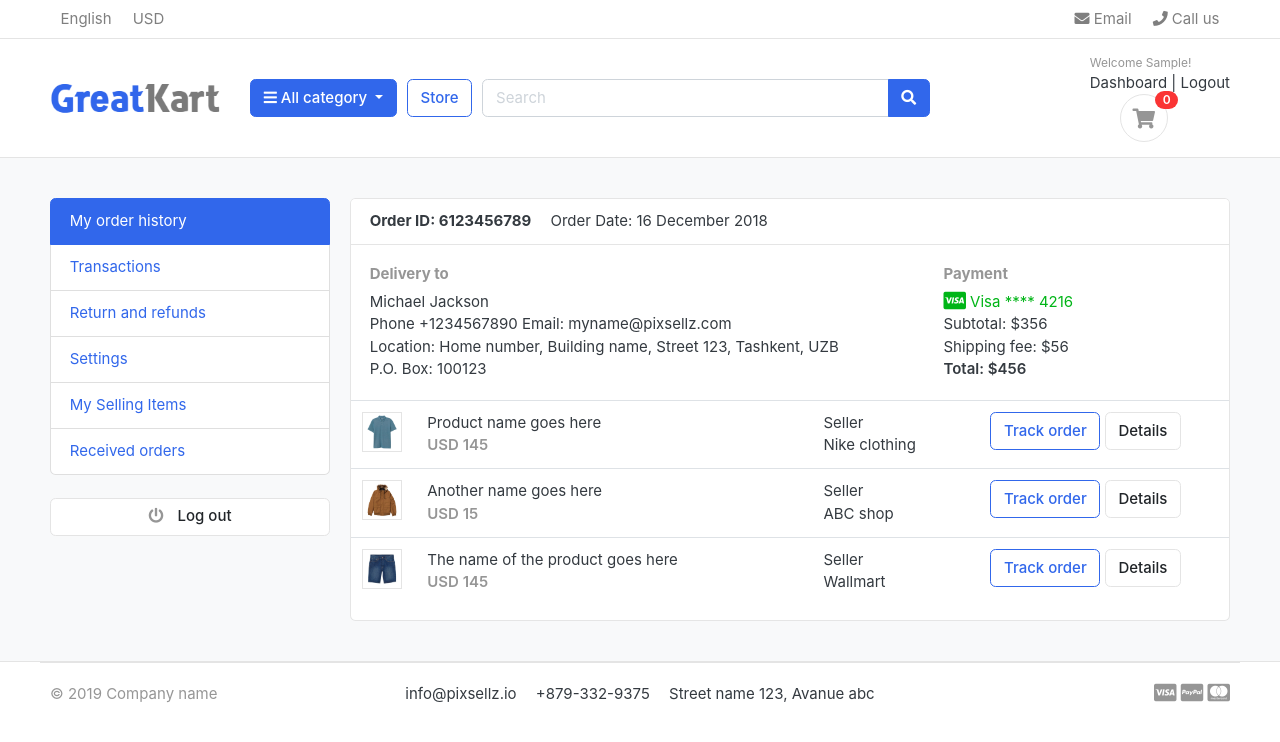
After one commit to ayush-m1911/E-Commerce-Platform, a Django app: page /accounts/ in a window 1280 px wide. The commit adds this page. Shown: the top 742 px of the page. Run offline with Django 5.2, Linux system fonts and the light colour scheme; the visitor is signed in with stand-in values (Sample User, id 1); data that the repository does not hold is empty; some libraries are stand-ins or nearby versions; some web fonts are replaced.

Commit message:
User Dashboard added!

```diff
--- a/accounts/urls.py
+++ b/accounts/urls.py
@@ -5,6 +5,8 @@ urlpatterns = [
     path('register/', views.register, name='register'),
     path('login/', views.login, name='login'),
     path('logout/', views.logout, name='logout'),
+    path('dashboard/', views.dashboard, name='dashboard'),
+    path('', views.dashboard, name='dashboard'),
     path('accounts/activate/<uidb64>/<token>/', views.activate, name='activate'),
 
 ]
--- a/accounts/views.py
+++ b/accounts/views.py
@@ -66,7 +66,7 @@ def login(request):
        if user is not None:
            auth.login(request, user)
            #messages.success(request, 'You are now logged in.')
-           return redirect('home')
+           return redirect('dashboard')
        else:
            messages.error(request, 'Invalid login credentials')
            return redirect('login')
@@ -92,3 +92,7 @@ def activate(request, uidb64, token):
     else:
         messages.error(request, 'Invalid activation link')
         return redirect('register')
+
+@login_required(login_url='login')
+def dashboard(request):
+    return render(request, 'accounts/dashboard.html')
--- /dev/null
+++ b/templates/accounts/dashboard.html
@@ -0,0 +1,99 @@
+{% extends "base.html" %}
+
+{% block content %}
+
+<!-- ========================= SECTION CONTENT ========================= -->
+<section class="section-conten padding-y bg">
+{% include 'includes/alerts.html'%}
+<div class="container">
+	<div class="row">
+	<aside class="col-md-3">
+		<!--   SIDEBAR   -->
+		<ul class="list-group">
+			<a class="list-group-item active" href="#"> My order history </a>
+			<a class="list-group-item" href="#"> Transactions </a>
+			<a class="list-group-item" href="#"> Return and refunds </a>
+			<a class="list-group-item" href="#">Settings </a>
+			<a class="list-group-item" href="#"> My Selling Items </a>
+			<a class="list-group-item" href="#"> Received orders </a>
+		</ul>
+		<br>
+		<a class="btn btn-light btn-block" href="{% url 'logout'%}"> <i class="fa fa-power-off"></i> <span class="text">Log out</span> </a>
+		<!--   SIDEBAR .//END   -->
+	</aside>
+	<main class="col-md-9">
+		<article class="card">
+		<header class="card-header">
+			<strong class="d-inline-block mr-3">Order ID: 6123456789</strong>
+			<span>Order Date: 16 December 2018</span>
+		</header>
+		<div class="card-body">
+			<div class="row">
+				<div class="col-md-8">
+					<h6 class="text-muted">Delivery to</h6>
+					<p>Michael Jackson <br>
+					Phone +1234567890 Email: myname@pixsellz.com <br>
+			    	Location: Home number, Building name, Street 123,  Tashkent, UZB <br>
+			    	P.O. Box: 100123
+			 		</p>
+				</div>
+				<div class="col-md-4">
+					<h6 class="text-muted">Payment</h6>
+					<span class="text-success">
+						<i class="fab fa-lg fa-cc-visa"></i>
+					    Visa  **** 4216
+					</span>
+					<p>Subtotal: $356 <br>
+					 Shipping fee:  $56 <br>
+					 <span class="b">Total:  $456 </span>
+					</p>
+				</div>
+			</div> <!-- row.// -->
+		</div> <!-- card-body .// -->
+		<div class="table-responsive">
+		<table class="table table-hover">
+			<tr>
+				<td width="65">
+					<img src="../images/items/1.jpg" class="img-xs border">
+				</td>
+				<td>
+					<p class="title mb-0">Product name goes here </p>
+					<var class="price text-muted">USD 145</var>
+				</td>
+				<td> Seller <br> Nike clothing </td>
+				<td width="250"> <a href="#" class="btn btn-outline-primary">Track order</a> <a href="#" class="btn btn-light"> Details </a> </td>
+			</tr>
+			<tr>
+				<td>
+					<img src="../images/items/2.jpg" class="img-xs border">
+				</td>
+				<td>
+					<p class="title mb-0">Another name goes here </p>
+					<var class="price text-muted">USD 15</var>
+				</td>
+				<td> Seller <br> ABC shop </td>
+				<td> <a href="#" class="btn btn-outline-primary">Track order</a> <a href="#" class="btn btn-light"> Details </a> </td>
+			</tr>
+			<tr>
+				<td>
+					<img src="../images/items/3.jpg" class="img-xs border">
+				</td>
+				<td>
+					<p class="title mb-0">The name of the product  goes here </p>
+					<var class="price text-muted">USD 145</var>
+				</td>
+				<td> Seller <br> Wallmart </td>
+				<td> <a href="#" class="btn btn-outline-primary">Track order</a> <a href="#" class="btn btn-light"> Details </a> </td>
+			</tr>
+		</table>
+		</div> <!-- table-responsive .end// -->
+		</article> <!-- order-group.// -->
+	</main>
+</div> <!-- row.// -->
+</div>
+
+
+</section>
+<!-- ========================= SECTION CONTENT END// ========================= -->
+
+{% endblock %}
--- a/templates/includes/navbar.html
+++ b/templates/includes/navbar.html
@@ -72,7 +72,7 @@
 					<div class="widget-header">
 						<small class="title text-muted">Welcome {{user.first_name}}!</small>
 						<div>
-							<a href="#">Dashboard</a> <span class="dark-transp"> | </span>
+							<a href="{% url 'dashboard'%}">Dashboard</a> <span class="dark-transp"> | </span>
 							<a href="{% url 'logout' %}">Logout</a>
 						</div>
 
```
